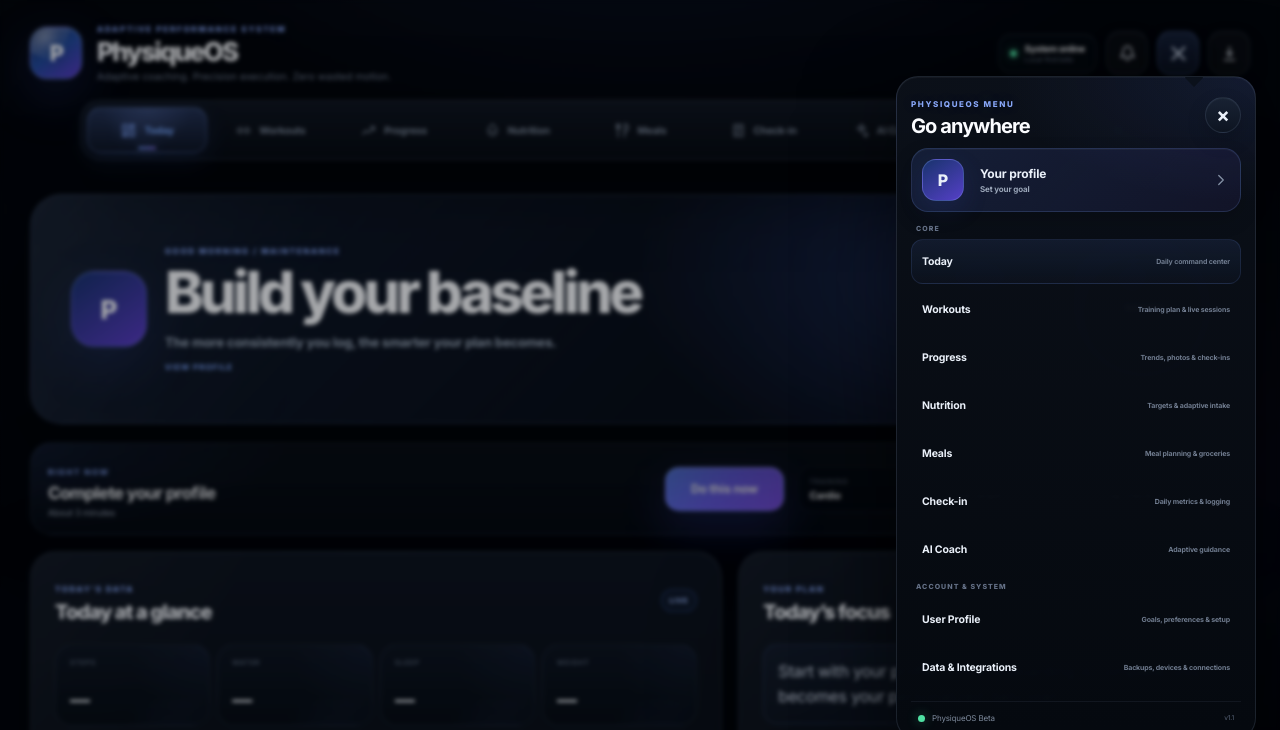
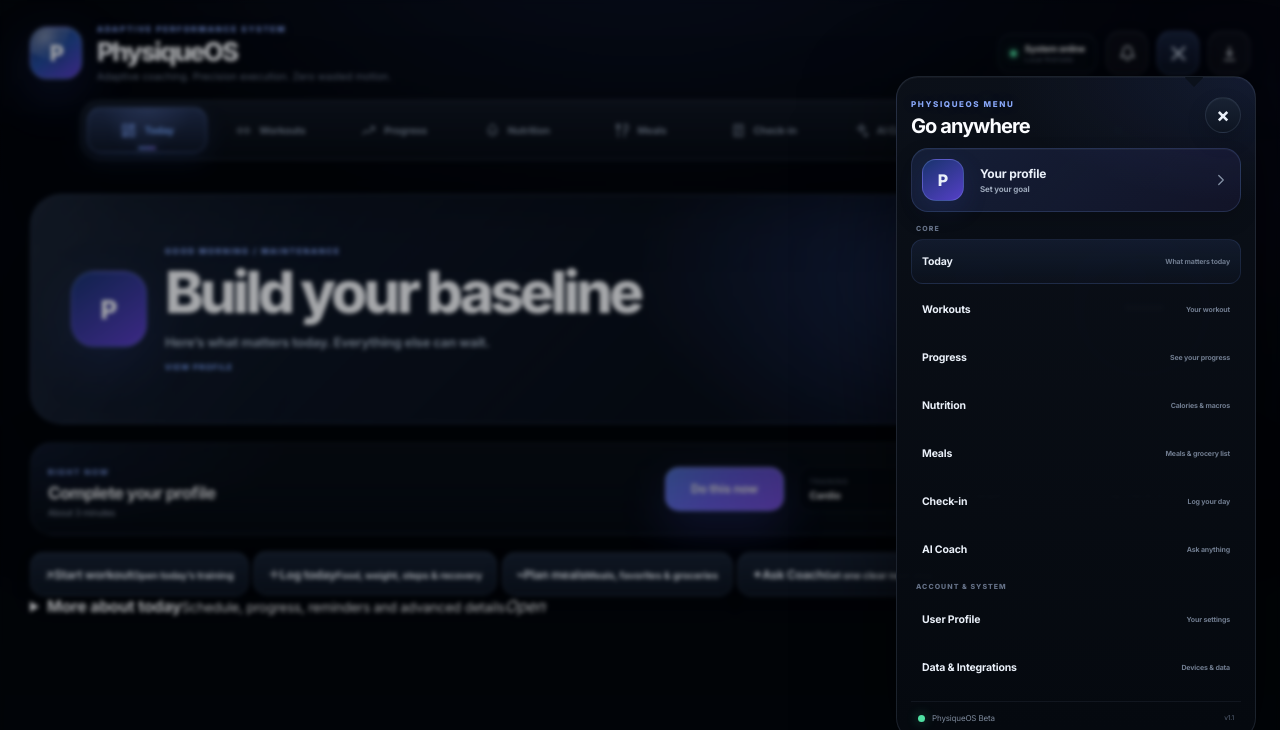
Before and after one commit to sirlucskywalker-hash/claude, a plain HTML site: page index.html in a window 1280 px wide. Both pictures are taken after a click on the button 1178 px from the left and 53 px from the top of the page. Shown: the top 730 px of the page. Drawn offline with Linux system fonts and the light colour scheme.

Commit message:
Make home radically simpler with four obvious actions

```diff
--- a/index.html
+++ b/index.html
@@ -5,7 +5,7 @@
 <meta name="viewport" content="width=device-width,initial-scale=1,viewport-fit=cover">
 <meta name="theme-color" content="#05070c">
 <link rel="manifest" href="manifest.webmanifest">
-<link rel="stylesheet" href="styles.css?v=39">
+<link rel="stylesheet" href="styles.css?v=40">
 <title>PhysiqueOS — Adaptive Performance</title>
 </head>
 <body><div class="ambientGrid" aria-hidden="true"></div>
@@ -46,18 +46,18 @@
   </button>
   <div class="menuSectionLabel">Core</div>
   <div class="menuNav">
-    <button data-menu-tab="dashboard" onclick="menuGo('dashboard')"><span>Today</span><small>Daily command center</small></button>
-    <button data-menu-tab="training" onclick="menuGo('training')"><span>Workouts</span><small>Training plan & live sessions</small></button>
-    <button data-menu-tab="progress" onclick="menuGo('progress')"><span>Progress</span><small>Trends, photos & check-ins</small></button>
-    <button data-menu-tab="nutrition" onclick="menuGo('nutrition')"><span>Nutrition</span><small>Targets & adaptive intake</small></button>
-    <button data-menu-tab="meals" onclick="menuGo('meals')"><span>Meals</span><small>Meal planning & groceries</small></button>
-    <button data-menu-tab="dailylog" onclick="menuGo('dailylog')"><span>Check-in</span><small>Daily metrics & logging</small></button>
-    <button data-menu-tab="coach" onclick="menuGo('coach')"><span>AI Coach</span><small>Adaptive guidance</small></button>
+    <button data-menu-tab="dashboard" onclick="menuGo('dashboard')"><span>Today</span><small>What matters today</small></button>
+    <button data-menu-tab="training" onclick="menuGo('training')"><span>Workouts</span><small>Your workout</small></button>
+    <button data-menu-tab="progress" onclick="menuGo('progress')"><span>Progress</span><small>See your progress</small></button>
+    <button data-menu-tab="nutrition" onclick="menuGo('nutrition')"><span>Nutrition</span><small>Calories & macros</small></button>
+    <button data-menu-tab="meals" onclick="menuGo('meals')"><span>Meals</span><small>Meals & grocery list</small></button>
+    <button data-menu-tab="dailylog" onclick="menuGo('dailylog')"><span>Check-in</span><small>Log your day</small></button>
+    <button data-menu-tab="coach" onclick="menuGo('coach')"><span>AI Coach</span><small>Ask anything</small></button>
   </div>
   <div class="menuSectionLabel">Account & system</div>
   <div class="menuNav compact">
-    <button data-menu-tab="onboarding" onclick="menuGo('onboarding')"><span>User Profile</span><small>Goals, preferences & setup</small></button>
-    <button data-menu-tab="data" onclick="menuGo('data')"><span>Data & Integrations</span><small>Backups, devices & connections</small></button>
+    <button data-menu-tab="onboarding" onclick="menuGo('onboarding')"><span>User Profile</span><small>Your settings</small></button>
+    <button data-menu-tab="data" onclick="menuGo('data')"><span>Data & Integrations</span><small>Devices & data</small></button>
   </div>
   <div class="menuFooter"><span class="menuOnlineDot"></span><span>PhysiqueOS Beta</span><small>v1.1</small></div>
 </aside>
@@ -72,7 +72,7 @@
   <div class="dashboardHero">
     <button class="welcomeProfileLink" onclick="showTab('onboarding')" aria-label="Open user profile">
       <span id="heroProfilePhoto" class="heroProfilePhoto"><span>P</span></span>
-      <span class="welcomeProfileCopy"><span class="eyebrow" id="timeGreeting">YOUR DAILY COMMAND CENTER</span><strong id="welcome">Build your baseline</strong><small id="heroSub">The more consistently you log, the smarter your plan becomes.</small><em>View profile</em></span>
+      <span class="welcomeProfileCopy"><span class="eyebrow" id="timeGreeting">TODAY</span><strong id="welcome">Build your baseline</strong><small id="heroSub">Here’s what matters today. Everything else can wait.</small><em>View profile</em></span>
     </button>
     <div class="heroScore"><span id="dailyScore">—</span><small>Daily score</small><em class="scoreStatus">Live</em></div>
   </div>
@@ -82,6 +82,17 @@
     <button id="conciergeNowButton" class="primary conciergeNowButton" onclick="showTab('dailylog')">Do this now</button>
     <div class="conciergePulse"><div><span>Training</span><strong id="conciergeTraining">—</strong></div><div><span>Nutrition</span><strong id="conciergeNutrition">—</strong></div><div><span>Recovery</span><strong id="conciergeRecovery">—</strong></div></div>
   </div>
+
+  <div class="simpleActions" aria-label="Quick actions">
+    <button onclick="showTab('training')"><span class="simpleActionIcon">↗</span><span><strong id="simpleWorkoutLabel">Start workout</strong><small>Open today’s training</small></span></button>
+    <button onclick="showTab('dailylog')"><span class="simpleActionIcon">＋</span><span><strong>Log today</strong><small>Food, weight, steps & recovery</small></span></button>
+    <button onclick="showTab('meals')"><span class="simpleActionIcon">⌁</span><span><strong>Plan meals</strong><small>Meals, favorites & groceries</small></span></button>
+    <button onclick="showTab('coach')"><span class="simpleActionIcon">✦</span><span><strong>Ask Coach</strong><small>Get one clear next step</small></span></button>
+  </div>
+
+  <details class="todayDetails">
+    <summary><span><strong>More about today</strong><small>Schedule, progress, reminders and advanced details</small></span><em>Open</em></summary>
+    <div class="todayDetailsBody">
 
   <div class="todayGrid">
     <div class="premiumCard quickLogCard">
@@ -172,6 +183,8 @@
     <div class="premiumCard"><div class="sectionHead"><div><span class="kicker">PHYSIQUEOS INTELLIGENCE</span><h3>Adaptive review</h3></div></div><div id="homeCoach" class="coachInsight"></div><div id="adjustmentPanel"></div></div>
     <div class="premiumCard"><div class="sectionHead"><div><span class="kicker">SETUP</span><h3>Your path</h3></div></div><div id="gettingStarted"></div></div>
   </div></div></details>
+    </div>
+  </details>
 </section>
 
 <section id="dailylog" class="tab">
@@ -429,5 +442,5 @@
 <div class="card"><h2>Data & backup</h2><p>This beta stores coaching data on this browser/device. Export a backup before changing devices or clearing browser storage. Progress photos are stored separately in IndexedDB and are not included in JSON backup yet. “Erase local data” now clears both coaching data and stored progress photos.</p><button class="primary" onclick="exportData()">Export backup</button><label class="fileBtn">Import backup<input id="importFile" type="file" accept=".json" onchange="importData(this)"></label><button class="danger" onclick="resetAll()">Erase local data</button></div></section>
 </main>
 <footer>PhysiqueOS Beta • adaptive • local-first • no required monthly infrastructure</footer>
-<script src="data.js?v=39"></script><script src="app.js?v=39"></script>
+<script src="data.js?v=40"></script><script src="app.js?v=40"></script>
 </body></html>
```
